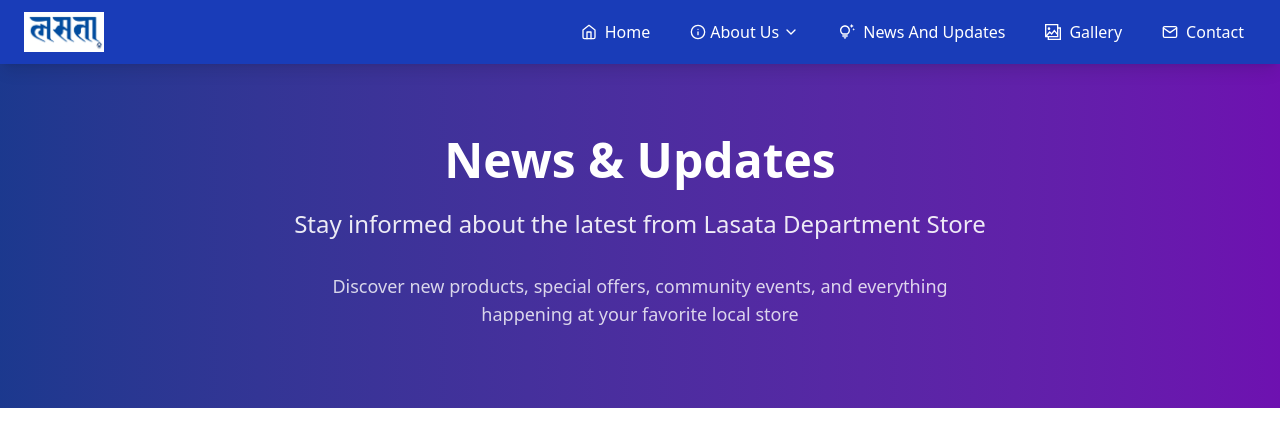
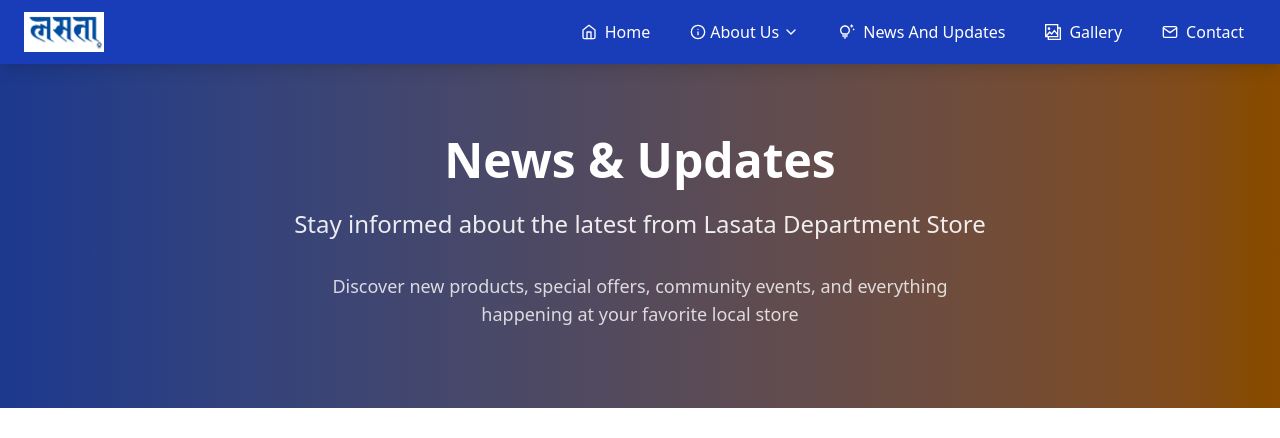
Before and after one commit to Sandeshstha0/lasata_store, a Next.js app: page /newsandupdate in a window 1280 px wide. Shown: the top 438 px of the page. Built offline with nearby package versions, Linux system fonts and the light colour scheme.

Commit message:
newsandupdate

```diff
--- a/app/newsandupdate/page.tsx
+++ b/app/newsandupdate/page.tsx
@@ -243,7 +243,7 @@
   return (
     <div className="min-h-screen bg-gray-50">
       {/* Hero Section */}
-      <section className="bg-gradient-to-r from-blue-900 to-purple-800 text-white py-16 lg:py-20">
+      <section className="bg-gradient-to-r from-blue-900 to-yellow-800 text-white py-16 lg:py-20">
         <div className="container mx-auto px-4 sm:px-6 lg:px-8">
           <div className="max-w-4xl mx-auto text-center">
             <h1 className="text-4xl lg:text-5xl font-bold mb-6">
```
